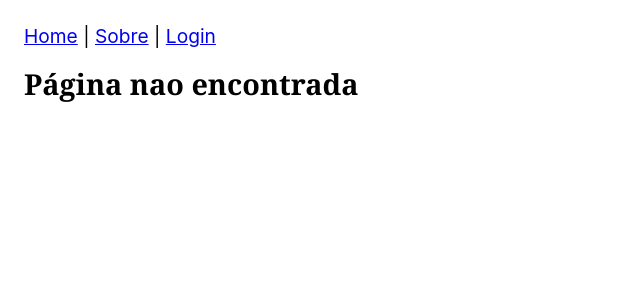
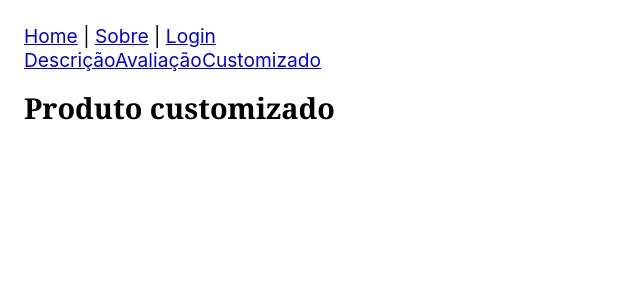
Before and after one commit to renanssantos1/react-completo-Origamid, a React (Create React App) app in the folder react-para-iniciantes/0205/meuapp/: page /produto/notebook/customizado in a window 1280 px wide. Shown: the top 300 px of the page, without its empty margins (0-640 px from the left). Built offline with nearby package versions, Linux system fonts and the light colour scheme.

Commit message:
introducao a rotas filhas

```diff
--- a/react-para-iniciantes/0205/meuapp/src/pages/0601/Produto.js
+++ b/react-para-iniciantes/0205/meuapp/src/pages/0601/Produto.js
@@ -1,15 +1,23 @@
 import React from "react";
-import { useParams, useLocation } from "react-router-dom";
+import { Routes, Route, NavLink } from "react-router-dom";
+import ProdutoDescricao from "./ProdutoDescricao";
+import ProdutoAvaliacao from "./ProdutoAvaliacao";
+import ProdutoCustomizado from "./ProdutoCustomizado";
 
 function Produto() {
-  const params = useParams();
-  const location = useLocation();
-  const search = new URLSearchParams(location.search);
-  console.log(search.get("memoria"));
-
   return (
     <div>
-      <h1>Produto: {params.id}</h1>
+      <nav>
+        <NavLink to="">Descrição</NavLink>
+        <NavLink to="avaliacao">Avaliação</NavLink>
+        <NavLink to="customizado">Customizado</NavLink>
+      </nav>
+
+      <Routes>
+        <Route path="/" element={<ProdutoDescricao />} />
+        <Route path="avaliacao" element={<ProdutoAvaliacao />} />
+        <Route path="customizado" element={<ProdutoCustomizado />} />
+      </Routes>
     </div>
   );
 }
--- /dev/null
+++ b/react-para-iniciantes/0205/meuapp/src/pages/0601/ProdutoAvaliacao.js
@@ -0,0 +1,11 @@
+import React from "react";
+
+function ProdutoAvaliacao() {
+  return (
+    <div>
+      <h2>Produto avalicação</h2>
+    </div>
+  );
+}
+
+export default ProdutoAvaliacao;
--- /dev/null
+++ b/react-para-iniciantes/0205/meuapp/src/pages/0601/ProdutoCustomizado.js
@@ -0,0 +1,11 @@
+import React from "react";
+
+function ProdutoCustomizado() {
+  return (
+    <div>
+      <h2>Produto customizado</h2>
+    </div>
+  );
+}
+
+export default ProdutoCustomizado;
--- /dev/null
+++ b/react-para-iniciantes/0205/meuapp/src/pages/0601/ProdutoDescricao.js
@@ -0,0 +1,11 @@
+import React from "react";
+
+function ProdutoDescricao() {
+  return (
+    <div>
+      <h2>Produto descrição</h2>
+    </div>
+  );
+}
+
+export default ProdutoDescricao;
--- a/react-para-iniciantes/0205/meuapp/src/pages/0601/Router.js
+++ b/react-para-iniciantes/0205/meuapp/src/pages/0601/Router.js
@@ -18,7 +18,7 @@
         <Route path="/" element={<Home />} />
         <Route path="sobre" element={<Sobre />} />
         <Route path="login" element={<Login />} />
-        <Route path="produto/:id" element={<Produto />} />
+        <Route path="produto/:id/*" element={<Produto />} />
 
         <Route path="*" element={<NaoEncontrada />} />
       </Routes>
```
